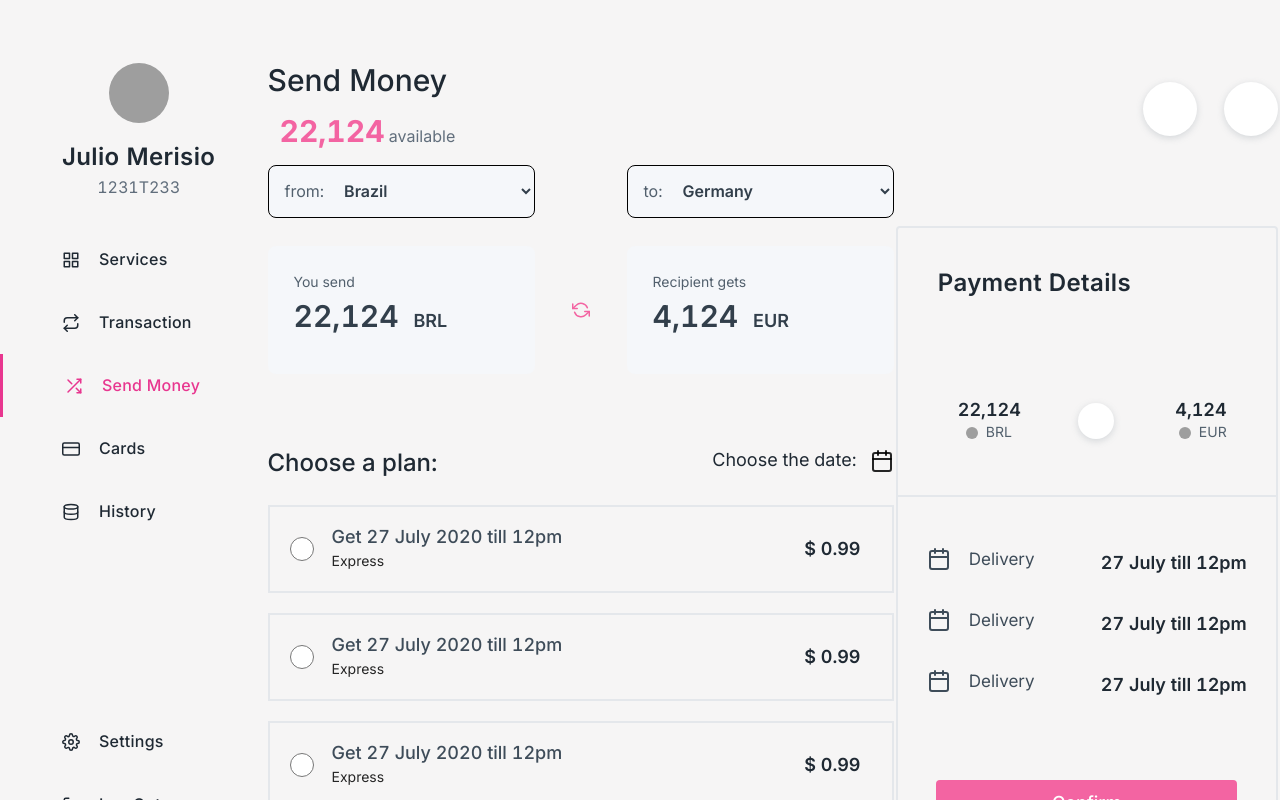
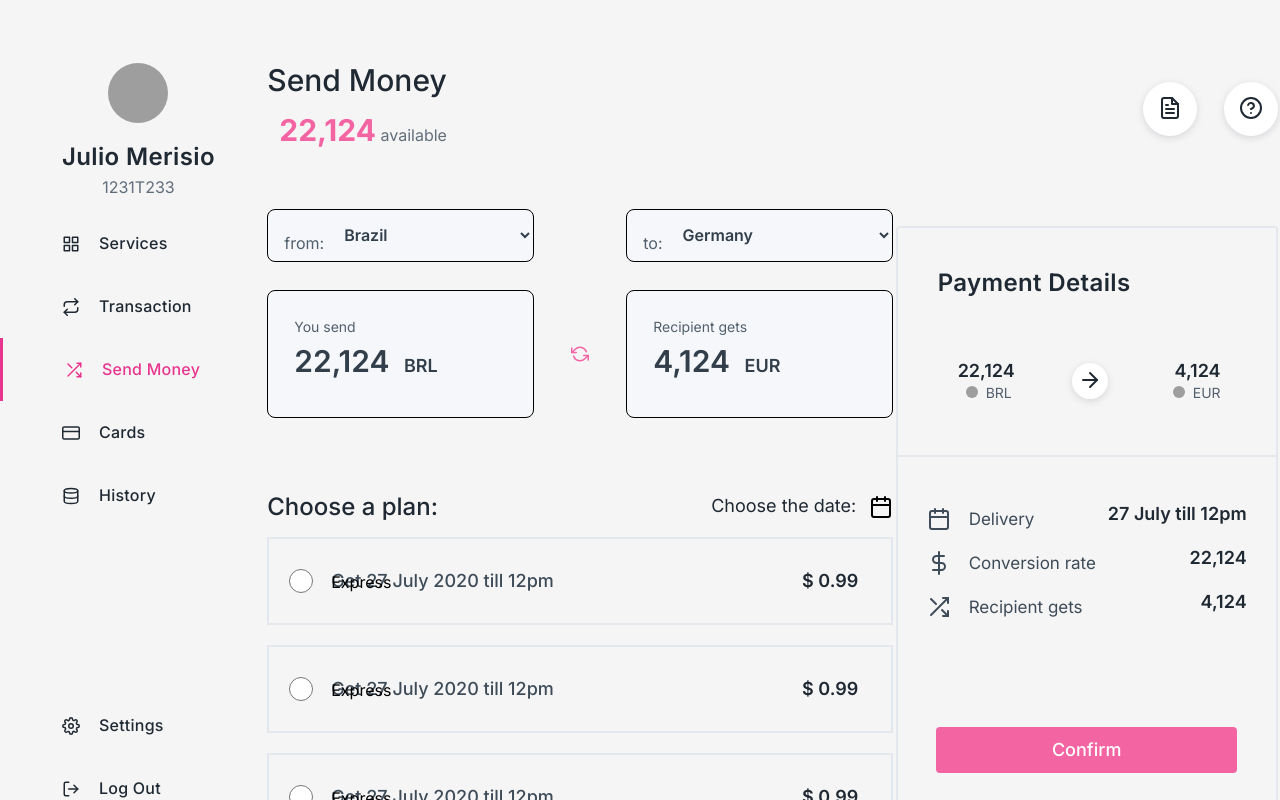
Before and after one commit to MarcusMartins38/datamonkeys, a React (Create React App) app: page / in a window 1280 px wide. Built offline with nearby package versions, Linux system fonts and the light colour scheme; grey boxes are pictures that could not be loaded.

Commit message:
Finished the style of Layout

```diff
--- a/package.json
+++ b/package.json
@@ -11,6 +11,7 @@
     "@types/react": "^16.9.0",
     "@types/react-dom": "^16.9.0",
     "antd": "^4.5.1",
+    "axios": "^0.19.2",
     "react": "^16.13.1",
     "react-dom": "^16.13.1",
     "react-icons": "^3.10.0",
--- a/src/pages/Dashboard/index.tsx
+++ b/src/pages/Dashboard/index.tsx
@@ -1,8 +1,7 @@
 import React from "react";
 import { NavLink } from "react-router-dom";
 
-import { Select } from "antd";
-import "antd/dist/antd.css";
+// import { Select } from "antd";
 
 import {
   FiGrid,
@@ -14,6 +13,11 @@ import {
   FiLogOut,
   FiRefreshCcw,
   FiCalendar,
+  FiArrowRight,
+  FiFileText,
+  FiHelpCircle,
+  FiDollarSign,
+  FiCheck,
 } from "react-icons/fi";
 
 import {
@@ -28,19 +32,19 @@ import {
   CalendarHeader,
   ListOfPlans,
   InputRadio,
-  RigthSideContainer,
-  RigthSideButtons,
+  RightSideContainer,
+  RightSideButtons,
   PaymentDetails,
   MoneyConverted,
   TransactionInfos,
 } from "./styles";
 
 const Dashboard: React.FC = () => {
-  const { Option } = Select;
+  // const { Option } = Select;
 
-  function handleChange(value: string) {
-    console.log(`selected ${value}`);
-  }
+  // function handleChange(value: string) {
+  //   console.log(`selected ${value}`);
+  // }
 
   return (
     <Container>
@@ -157,37 +161,56 @@ const Dashboard: React.FC = () => {
           <InputRadio>
             <input type="radio" name="option" id="option1" />
             <label htmlFor="option1">
+              <FiCheck />
+
+              <div>
                 <p>Get 27 July 2020 till 12pm</p>
                 <span>Express</span>
+              </div>
+
+              <strong>$ 0.99</strong>
             </label>
-            <strong>$ 0.99</strong>
           </InputRadio>
 
           <InputRadio>
             <input type="radio" name="option" id="option2" />
             <label htmlFor="option2">
+              <FiCheck />
+
+              <div>
                 <p>Get 27 July 2020 till 12pm</p>
                 <span>Express</span>
+              </div>
+
+              <strong>$ 0.99</strong>
             </label>
-            <strong>$ 0.99</strong>
           </InputRadio>
 
           <InputRadio>
             <input type="radio" name="option" id="option3" />
             <label htmlFor="option3">
+              <FiCheck />
+
+              <div>
                 <p>Get 27 July 2020 till 12pm</p>
                 <span>Express</span>
+              </div>
+
+              <strong>$ 0.99</strong>
             </label>
-            <strong>$ 0.99</strong>
           </InputRadio>
         </ListOfPlans>
       </MiddleSideContainer>
 
-      <RigthSideContainer>
-        <RigthSideButtons>
-          <button></button>
-          <button></button>
-        </RigthSideButtons>
+      <RightSideContainer>
+        <RightSideButtons>
+          <button>
+            <FiFileText size={24} color="#1F2933" />
+          </button>
+          <button>
+            <FiHelpCircle size={24} color="#1F2933" />
+          </button>
+        </RightSideButtons>
 
         <PaymentDetails>
           <h2>Payment Details</h2>
@@ -196,7 +219,6 @@ const Dashboard: React.FC = () => {
             <div>
               <p>22,124</p>
               <span>
-                {" "}
                 <img
                   src="https://avatars0.githubusercontent.com/u/57776263?s=460&u=0492ca374347582300b38a8665c05574b329fec6&v=4"
                   alt="flag"
@@ -204,7 +226,9 @@ const Dashboard: React.FC = () => {
                 BRL
               </span>
             </div>
-            <button></button>
+            <button>
+              <FiArrowRight size={24} color="#1F2933" />
+            </button>
             <div>
               <p>4,124</p>
               <span>
@@ -226,21 +250,21 @@ const Dashboard: React.FC = () => {
             </div>
             <div>
               <p>
-                <FiCalendar size={24} /> Delivery
+                <FiDollarSign size={24} /> Conversion rate
               </p>
-              <strong>27 July till 12pm</strong>
+              <strong>22,124</strong>
             </div>
             <div>
               <p>
-                <FiCalendar size={24} /> Delivery
+                <FiShuffle size={24} /> Recipient gets
               </p>
-              <strong>27 July till 12pm</strong>
+              <strong>4,124</strong>
             </div>
 
             <button>Confirm</button>
           </TransactionInfos>
         </PaymentDetails>
-      </RigthSideContainer>
+      </RightSideContainer>
     </Container>
   );
 };
--- a/src/pages/Dashboard/styles.ts
+++ b/src/pages/Dashboard/styles.ts
@@ -100,6 +100,8 @@ export const MiddleSideContainer = styled.div`
 `;
 
 export const MiddleHeader = styled.div`
+  margin-bottom: 61px;
+
   h1 {
     font-weight: 500;
     font-size: 30px;
@@ -200,6 +202,7 @@ export const ConvertedMoneyDiv = styled.div`
 
     background: #f5f7fa;
     border-radius: 8px;
+    border: 1px solid black;
 
     span {
       margin: 27px auto 8px 26px;
@@ -291,11 +294,29 @@ export const InputRadio = styled.div`
   input[type="radio"]:checked + label {
     background-color: #fff6f9;
     border: 2px solid #ff8cba;
+
+    svg {
+      display: block;
+    }
+  }
+
+  svg {
+    width: 24px;
+    height: 24px;
+    z-index: 1;
+    margin-left: -40px;
+
+    background-color: #da127d;
+    color: white;
+    border-radius: 50%;
+    position: absolute;
+
+    display: none;
   }
 
   input {
+    position: absolute;
     margin-left: 22px;
-    z-index: 1;
 
     width: 24px;
     height: 24px;
@@ -304,8 +325,8 @@ export const InputRadio = styled.div`
   label {
     position: absolute;
     display: flex;
-    flex-direction: column;
-    justify-content: center;
+    justify-content: space-between;
+    align-items: center;
     border: 2px solid #e4e7eb;
     z-index: 0;
 
@@ -323,8 +344,8 @@ export const InputRadio = styled.div`
     }
 
     span {
-      margin-top: -16px;
-    }
+      margin-top: -20px;
+      position: absolute;
     }
 
     strong {
@@ -338,14 +359,15 @@ export const InputRadio = styled.div`
 
       color: #1f2933;
     }
+  }
 `;
 
-export const RigthSideContainer = styled.div`
+export const RightSideContainer = styled.div`
   margin: 0 auto;
   max-width: 400px;
 `;
 
-export const RigthSideButtons = styled.div`
+export const RightSideButtons = styled.div`
   margin-top: 82px;
   margin-bottom: 90px;
 
@@ -385,7 +407,7 @@ export const PaymentDetails = styled.div`
 
     color: #1f2933;
 
-    margin: 40px 0 50px 40px;
+    margin: 40px 0 10px 40px;
   }
 `;
 
@@ -434,6 +456,10 @@ export const MoneyConverted = styled.div`
     box-shadow: 0px 2px 7px rgba(123, 135, 148, 0.28);
 
     margin: 0 57px;
+
+    svg {
+      margin: 0 auto;
+    }
   }
 `;
 
@@ -477,7 +503,7 @@ export const TransactionInfos = styled.div`
   }
 
   button {
-    margin: 50px auto 0 auto;
+    margin: 88px auto 0 auto;
 
     background: #f364a2;
     border-radius: 4px;
```
Also changed, not shown: 1 other file (tests, documents, lock files or other folders). Lines whose indentation alone changed are shown as unchanged.
